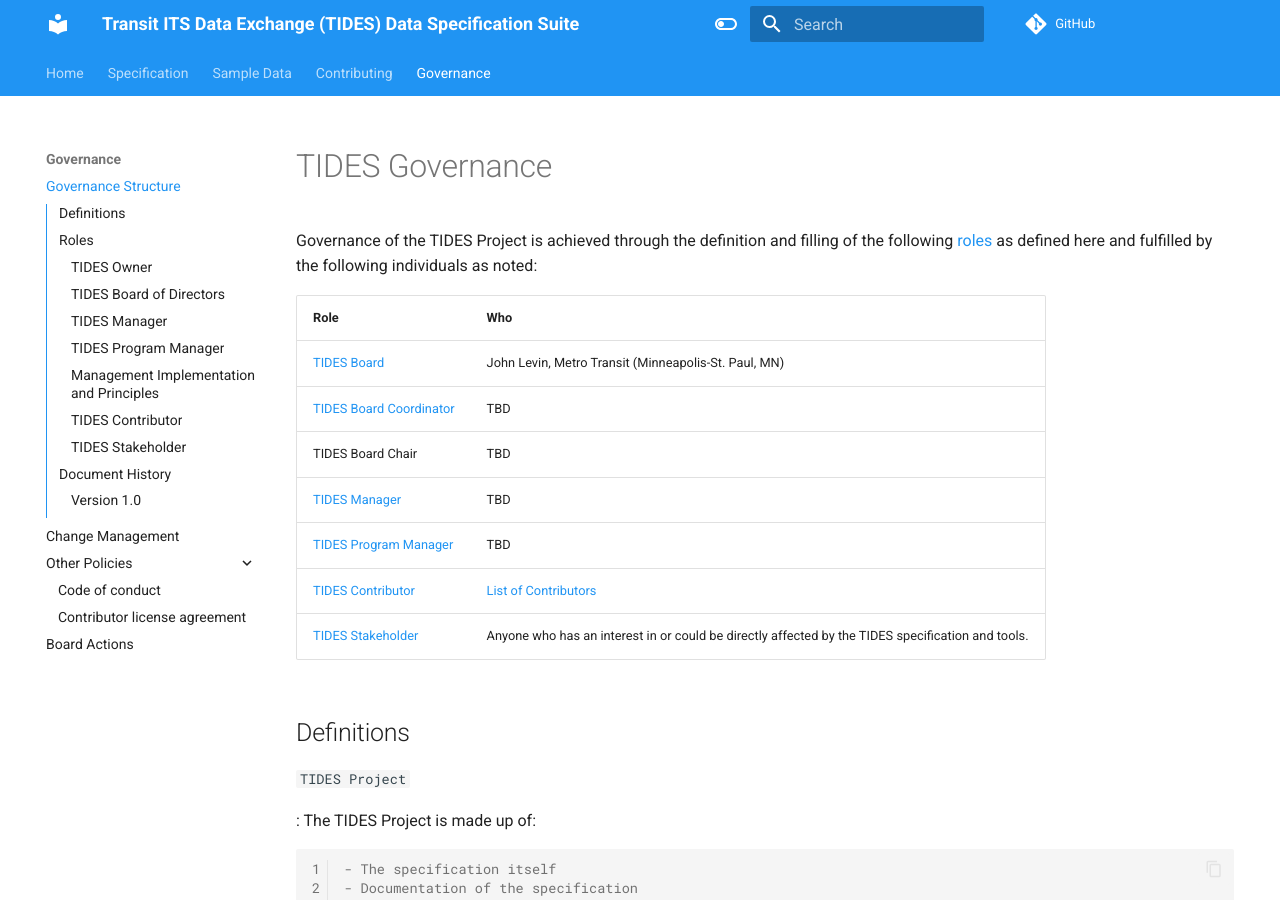
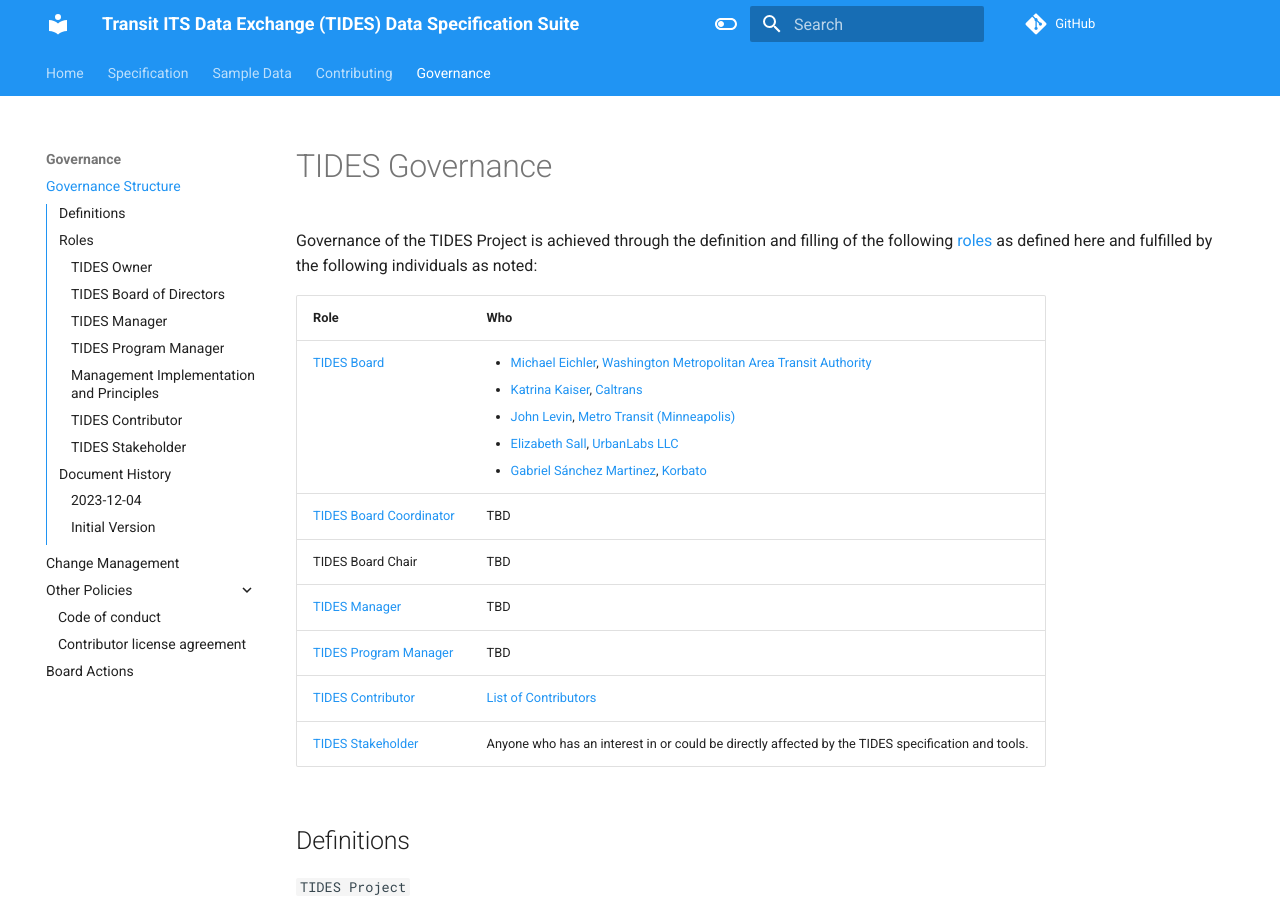
Before and after one commit to gtfs-zone/TIDES, an MkDocs documentation site: the page built from docs/governance.md, in a window 1280 px wide and 900 px high. Built offline with MkDocs 1.6.1 and Material for MkDocs 9.7.7, drawn with Linux system fonts in a browser that asks for light colours; nearby versions of some CDN libraries; comment, search, counter and statistics services are not loaded; the version menu is left out; some of the changed text lies outside the part shown.

Commit message:
Added board expansion action (#196)
* Added board expansion action

Added current members to governance.md
Added announcement
Added action, linked to announcement
Also:
- fixed bug where actions macro was reading hidden files and barfing

* updated governance doc't history

added reference to board action

```diff
--- a/docs/governance.md
+++ b/docs/governance.md
@@ -4,7 +4,7 @@ Governance of the TIDES Project is achieved through the definition and filling o
 
 | **Role** | **Who** |
 | -------- | ----- |
-| [TIDES Board](#tides-board-of-directors) | John Levin, Metro Transit (Minneapolis-St. Paul, MN) |
+| [TIDES Board](#tides-board-of-directors) | <ul><li>[Michael Eichler](https://github.com/planitmichael), [Washington Metropolitan Area Transit Authority](https://hwww.wmata.com/)</li><li>[Katrina Kaiser](https://github.com/KatrinaMKaiser), [Caltrans](https://dot.ca.gov)</li><li>[John Levin](https://github.com/jlstpaul), [Metro Transit (Minneapolis)](https://www.metrotransit.org/)</li><li>[Elizabeth Sall](https://github.com/e-lo), [UrbanLabs LLC](https://urbanlabs.io)</li><li>[Gabriel Sánchez Martinez](https://github.com/gabriel-korbato), [Korbato](https://korbato.com/)</li></ul> |
 | [TIDES Board Coordinator](#board-coordinator) | TBD |
 | TIDES Board Chair | TBD |
 | [TIDES Manager](#tides-manager) | TBD |
@@ -108,7 +108,11 @@ TIDES is governed by a Board of Directors.
 
 ## Document History
 
-### Version 1.0
+### 2023-12-04
+
+- Updated board composition per [2023-11-29 board action](governance/actions.md).
+
+### Initial Version
 
 - Initial release of the TIDES Governance document.
 - Establishment of governance principles, roles, policies, and procedures.
```
Also changed, not shown: docs/governance/actions/2023-11-29 board-expansion.md (added, +16 -0 lines), main.py (+8 -7 lines), 1 other file.
